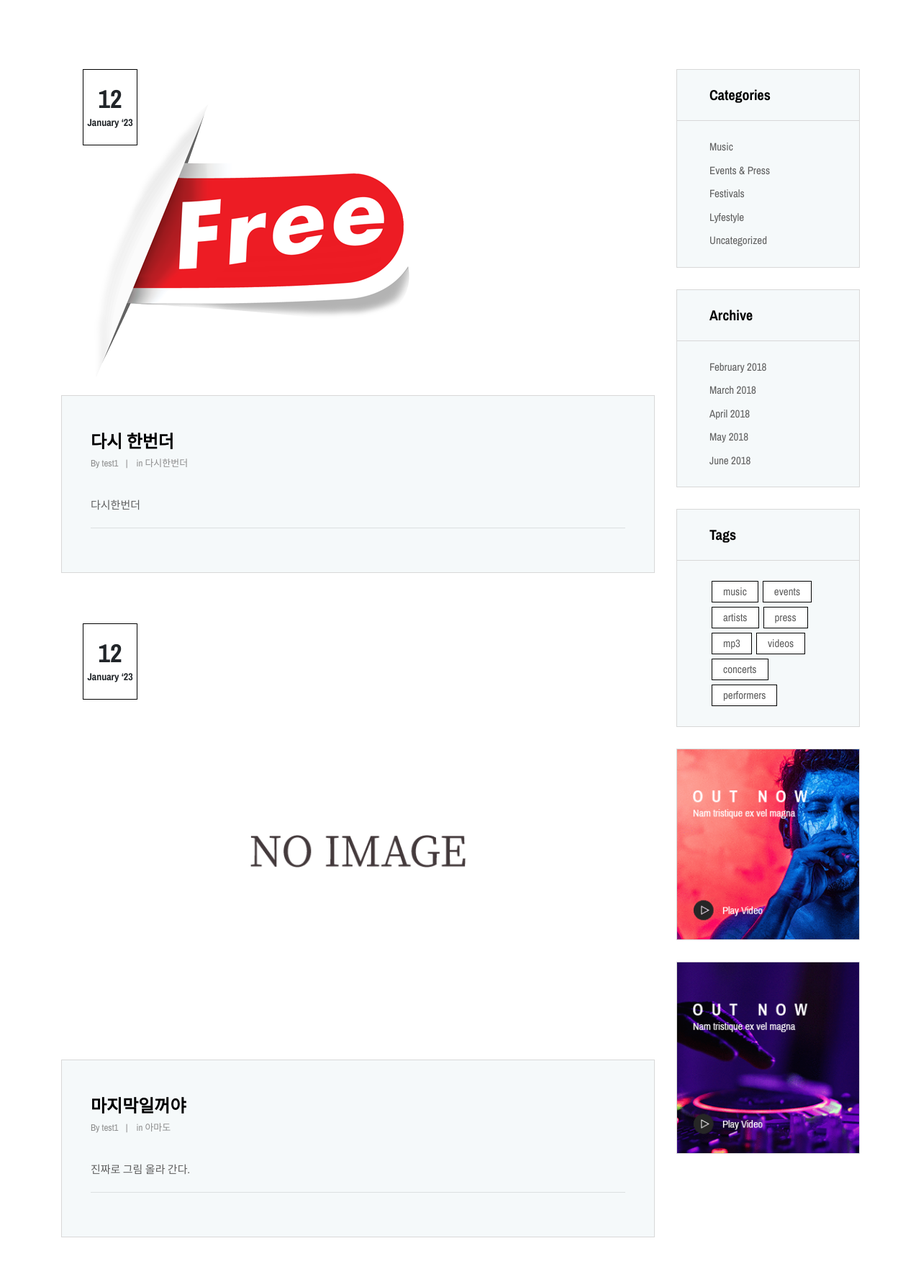
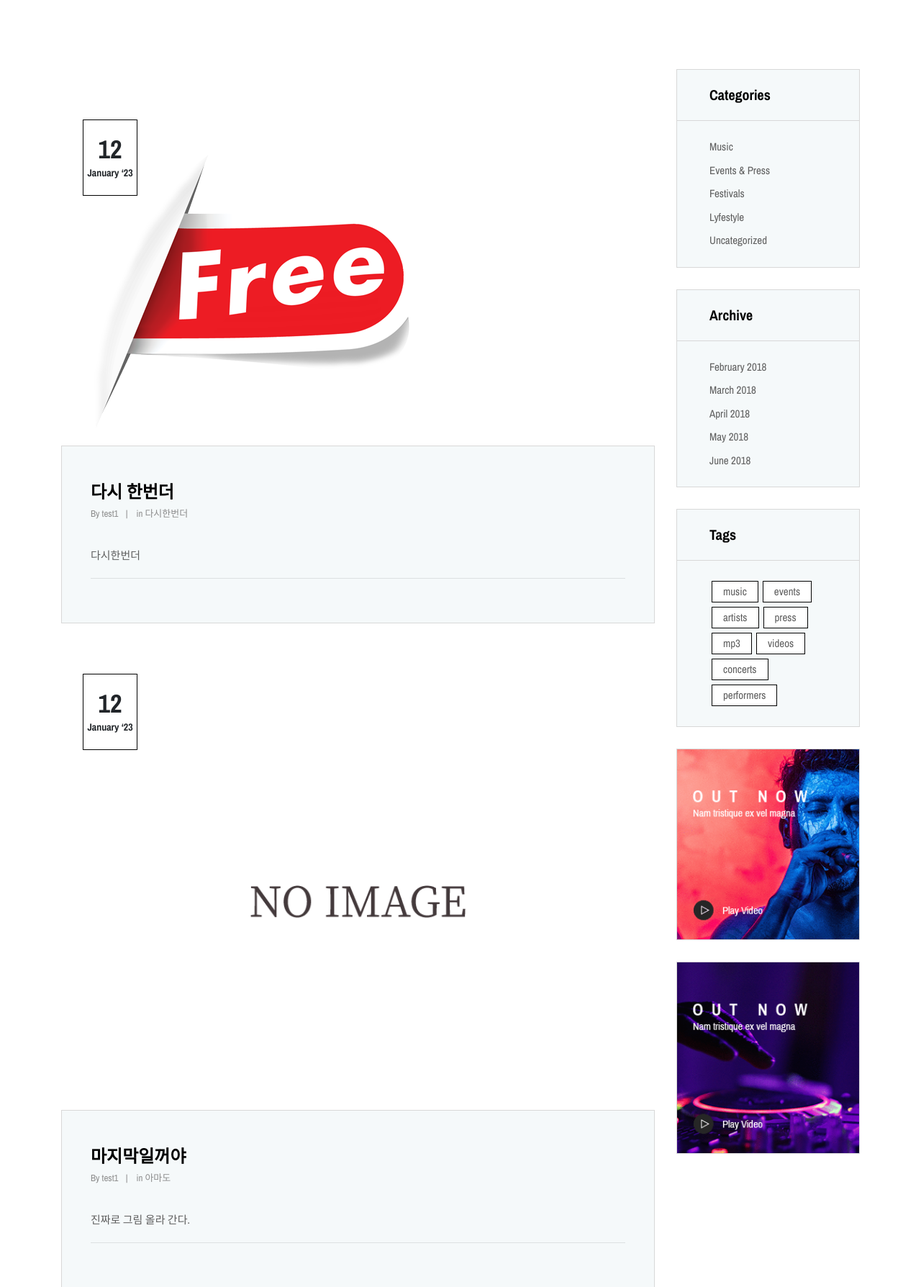
Before and after one commit to ideuna/php1, a PHP site: page /blog.php in a window 1280 px wide. Shown: the part 389-2177 px from the top of the page at 72% size. Run offline with PHP 8.4, Linux system fonts and the light colour scheme; data comes from the database, SQL or seed files in the repository; some web fonts are replaced.

Commit message:
blog bbsview css 수정 mt-100 추가

```diff
--- a/bbsview.php
+++ b/bbsview.php
@@ -35,7 +35,7 @@
                 ?>
 
                 <!-- Single Post Start -->
-                <div class="single-blog-post mb-100 wow fadeInUp" data-wow-delay="100ms">
+                <div class="single-blog-post mt-100 mb-100 wow fadeInUp" data-wow-delay="100ms">
                     <!-- Post Thumb -->
                     <div class="blog-post-thumb mt-30">
                         <?php if($bbs['img_file']) { ?>
--- a/blog.php
+++ b/blog.php
@@ -29,7 +29,7 @@
                 ?>
 
                 <!-- Single Post Start -->
-                <div class="single-blog-post mb-100 wow fadeInUp" data-wow-delay="100ms">
+                <div class="single-blog-post mt-100 mb-100 wow fadeInUp" data-wow-delay="100ms">
                     <!-- Post Thumb -->
                     <div class="blog-post-thumb mt-30">
                         <?php if($blog['img_file']) { ?>
```
